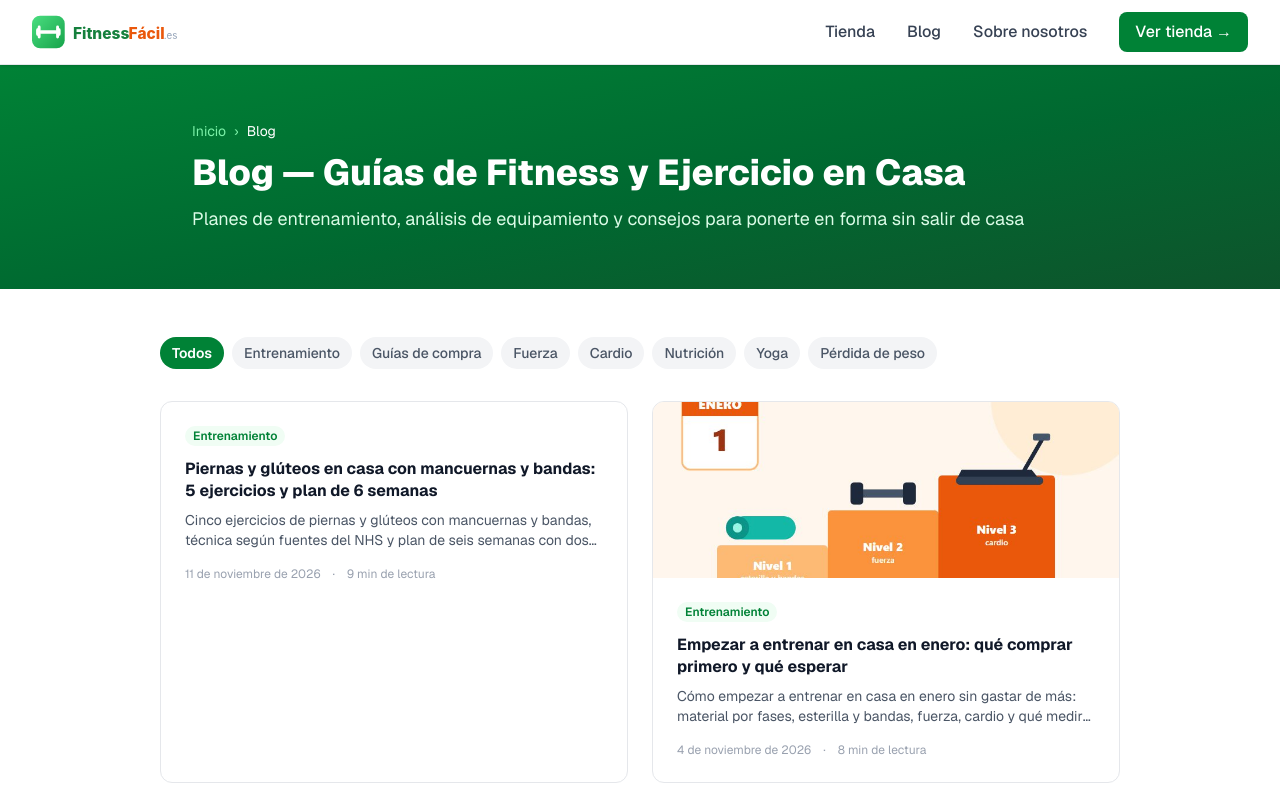
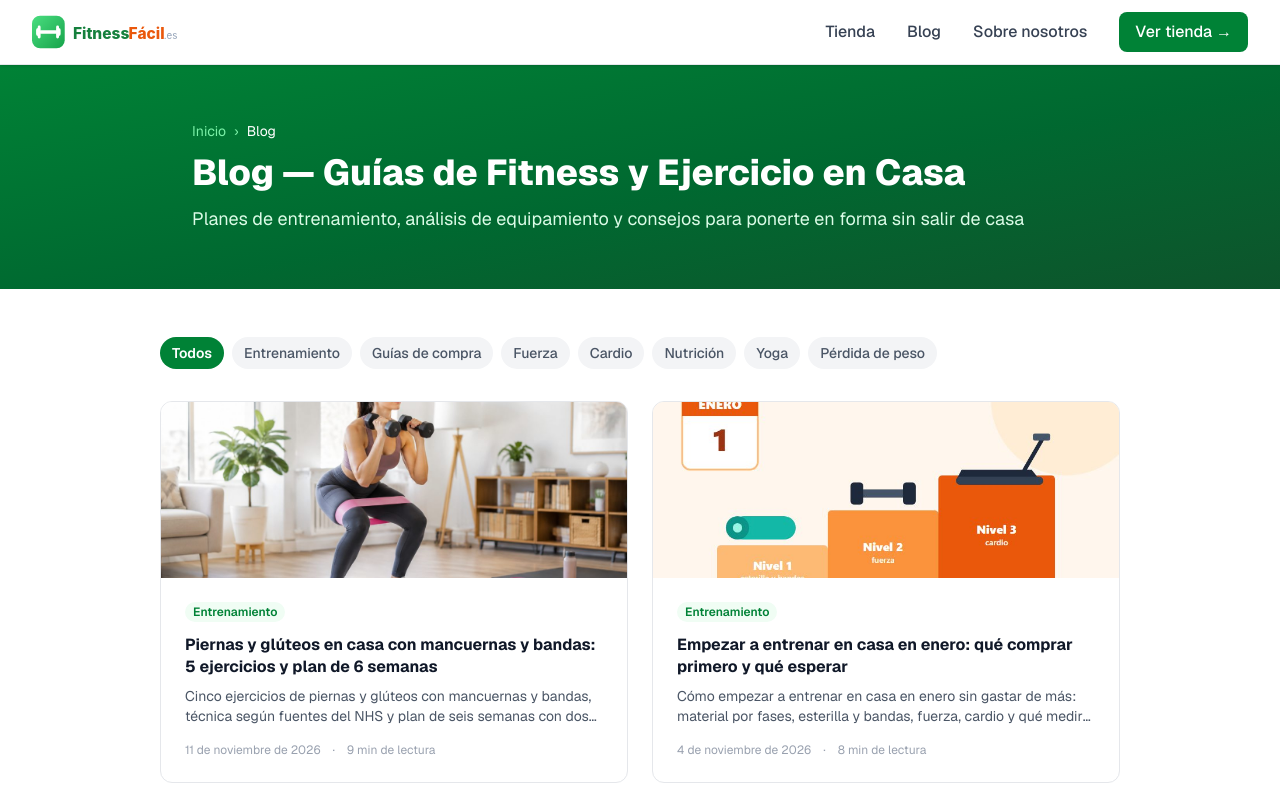
Before and after one commit to mktweb360/fitnessfacil, a Next.js app: page /blog in a window 1280 px wide. Shown: the top 800 px of the page. Built offline with nearby package versions, Linux system fonts and the light colour scheme.

Commit message:
Portada del artículo de piernas y glúteos

```diff
--- a/data/posts.ts
+++ b/data/posts.ts
@@ -20,6 +20,7 @@ export const posts: Post[] = [
     title: "Piernas y glúteos en casa con mancuernas y bandas: 5 ejercicios y plan de 6 semanas",
     seoTitle: "Piernas y glúteos en casa: mancuernas y bandas",
     excerpt: "Cinco ejercicios de piernas y glúteos con mancuernas y bandas, técnica según fuentes del NHS y plan de seis semanas con dos sesiones por semana.",
+    image: "/images/blog/piernas-gluteos-casa-mancuernas-bandas.jpg",
     date: "2026-11-11",
     category: "Entrenamiento",
     readTime: "9 min",
```
Also changed, not shown: public/images/blog/piernas-gluteos-casa-mancuernas-bandas.jpg (added).
